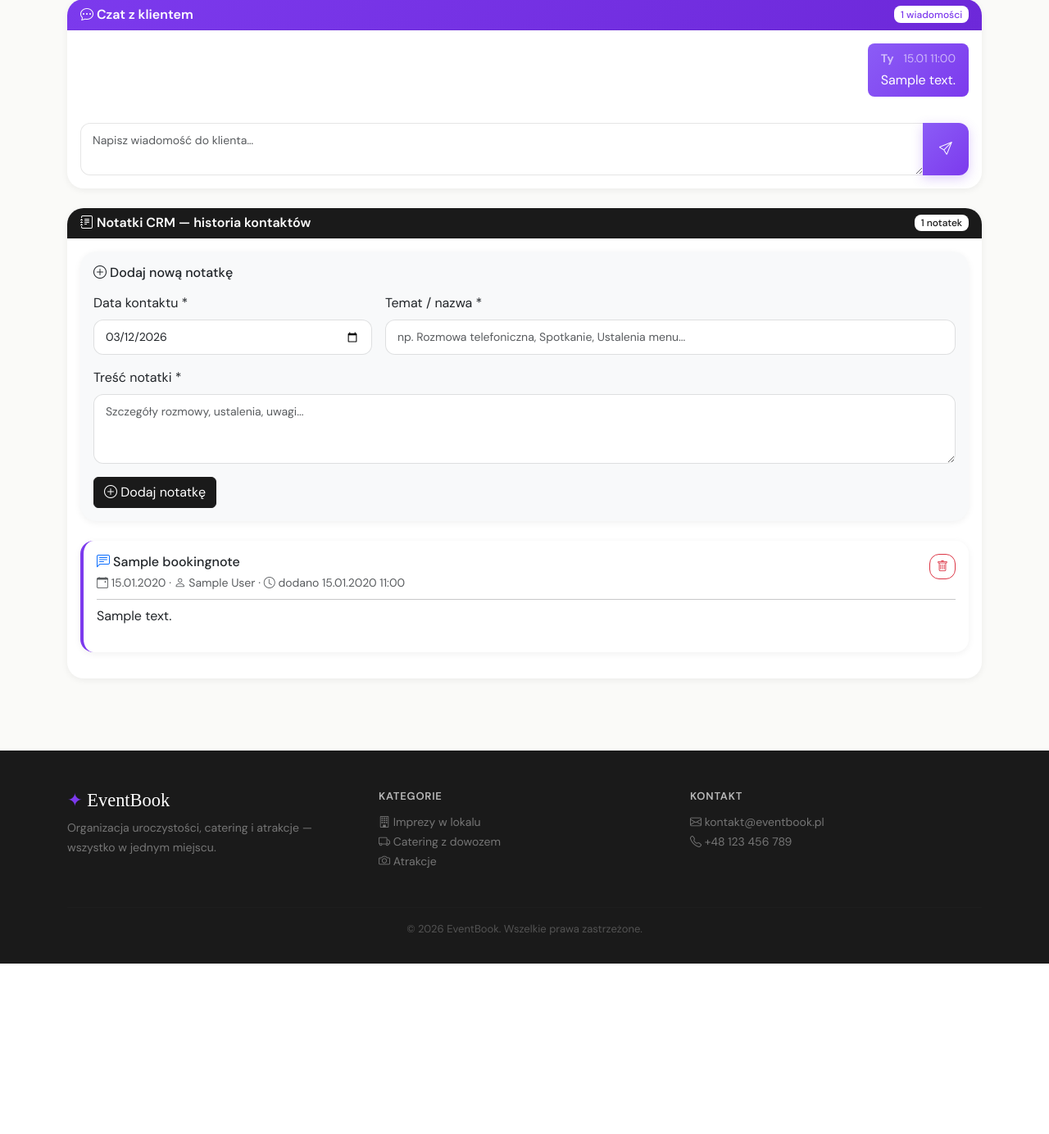
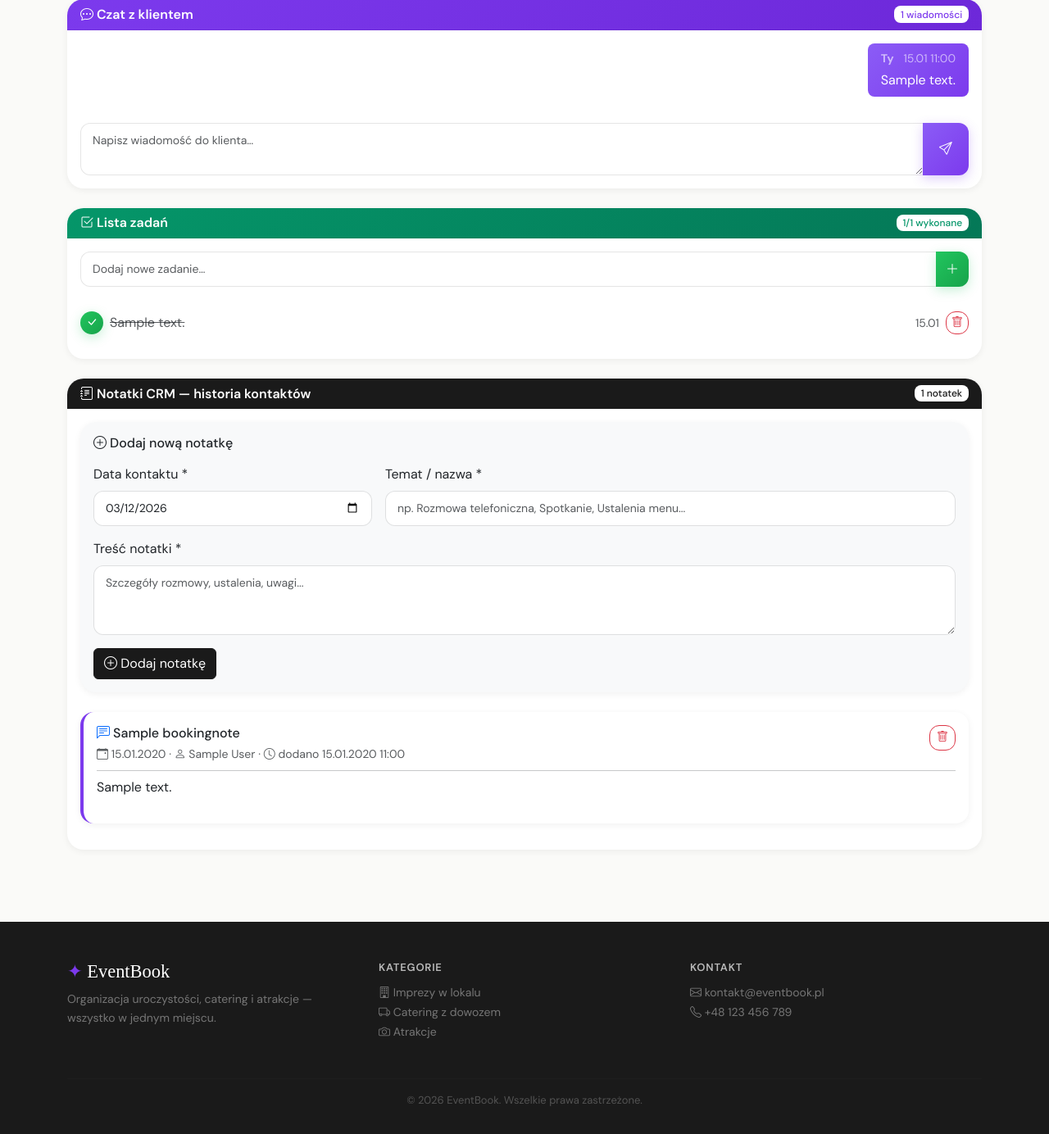
Before and after one commit to JanBober21/mojevent, a Django app: page /owner/booking/1/ in a window 1280 px wide. Shown: the part 1081-2465 px from the top of the page at 82% size. Before the commit the page ends 2257 px from the top, so only its background shows below. Run offline with Django 5.2, Linux system fonts and the light colour scheme; a user stored in the database is signed in; data comes from the database, SQL or seed files in the repository; tables that the repository leaves empty hold one stand-in row (values such as "Sample post"); parts of the project's set-up code (start-up, migrations or seed data) failed here and were passed over; some web fonts are replaced.

Commit message:
Booking todo checklist - add/toggle/delete tasks per booking

```diff
--- a/bookings/models.py
+++ b/bookings/models.py
@@ -447,6 +447,29 @@ class BookingNote(models.Model):
         return f"{self.date} — {self.title}"
 
 
+class BookingTodo(models.Model):
+    """Zadanie do wykonania powiązane z rezerwacją."""
+
+    booking = models.ForeignKey(
+        Booking,
+        on_delete=models.CASCADE,
+        related_name="todos",
+        verbose_name="Rezerwacja",
+    )
+    text = models.CharField("Zadanie", max_length=300)
+    is_done = models.BooleanField("Wykonane", default=False)
+    created_at = models.DateTimeField("Utworzono", auto_now_add=True)
+
+    class Meta:
+        verbose_name = "Zadanie"
+        verbose_name_plural = "Zadania"
+        ordering = ["is_done", "created_at"]
+
+    def __str__(self):
+        mark = "✓" if self.is_done else "○"
+        return f"{mark} {self.text}"
+
+
 class SavedMenu(models.Model):
     """Menu restauracji zapisane przez klienta."""
 
--- a/bookings/views.py
+++ b/bookings/views.py
@@ -10,7 +10,7 @@ from datetime import datetime, timedelta, date
 import json
 import math
 
-from .models import Restaurant, Booking, Review, RestaurantOwner, BookingNote, Menu, MenuItem, BookingMenuItem, AttractionItem, BookingMessage, RestaurantImage, SavedMenu, MenuItemTemplate, BlockedDate
+from .models import Restaurant, Booking, Review, RestaurantOwner, BookingNote, BookingTodo, Menu, MenuItem, BookingMenuItem, AttractionItem, BookingMessage, RestaurantImage, SavedMenu, MenuItemTemplate, BlockedDate
 from .forms import BookingForm, ReviewForm, UserRegisterForm, RestaurantSearchForm, OwnerRegisterForm, RestaurantForm, UserSettingsForm
 from .style_scraper import scrape_styles
 from .social_scraper import import_from_urls, detect_platform, PLATFORM_LABELS, PLATFORM_ICONS
@@ -760,6 +760,27 @@ def owner_booking_detail(request, booking_id):
             note_id = request.POST.get("note_id")
             BookingNote.objects.filter(id=note_id, booking=booking).delete()
             messages.success(request, "Notatka została usunięta.")
+
+        elif action == "add_todo":
+            todo_text = request.POST.get("todo_text", "").strip()
+            if todo_text:
+                BookingTodo.objects.create(booking=booking, text=todo_text)
+                messages.success(request, "Zadanie dodane.")
+            else:
+                messages.error(request, "Wpisz treść zadania.")
+
+        elif action == "toggle_todo":
+            todo_id = request.POST.get("todo_id")
+            todo = BookingTodo.objects.filter(id=todo_id, booking=booking).first()
+            if todo:
+                todo.is_done = not todo.is_done
+                todo.save()
+
+        elif action == "delete_todo":
+            todo_id = request.POST.get("todo_id")
+            BookingTodo.objects.filter(id=todo_id, booking=booking).delete()
+            messages.success(request, "Zadanie usunięte.")
+
         elif action == "send_message":
             content = request.POST.get("message", "").strip()
             if content:
@@ -799,6 +820,8 @@ def owner_booking_detail(request, booking_id):
 
     notes = booking.crm_notes.all()
     chat_messages = booking.chat_messages.select_related("sender").all()
+    todos = booking.todos.all()
+    todos_done = todos.filter(is_done=True).count()
     today = timezone.now().date().isoformat()
 
     return render(request, "bookings/owner/booking_detail.html", {
@@ -806,6 +829,8 @@ def owner_booking_detail(request, booking_id):
         "booking": booking,
         "notes": notes,
         "chat_messages": chat_messages,
+        "todos": todos,
+        "todos_done": todos_done,
         "today": today,
     })
 
--- a/templates/bookings/owner/booking_detail.html
+++ b/templates/bookings/owner/booking_detail.html
@@ -340,6 +340,57 @@
     </div>
 </div>
 
+<!-- Lista zadań (Todo) -->
+<div class="card mt-4">
+    <div class="card-header d-flex justify-content-between align-items-center" style="background: linear-gradient(135deg, #059669 0%, #047857 100%); color: #fff;">
+        <h5 class="mb-0"><i class="bi bi-check2-square"></i> Lista zadań</h5>
+        <span class="badge bg-white" style="color: #059669;">{{ todos_done }}/{{ todos|length }} wykonane</span>
+    </div>
+    <div class="card-body">
+        <!-- Formularz dodawania zadania -->
+        <form method="post" class="mb-3">
+            {% csrf_token %}
+            <input type="hidden" name="action" value="add_todo">
+            <div class="input-group">
+                <input type="text" name="todo_text" class="form-control" placeholder="Dodaj nowe zadanie…" required maxlength="300">
+                <button type="submit" class="btn btn-success"><i class="bi bi-plus-lg"></i></button>
+            </div>
+        </form>
+
+        {% if todos %}
+        <ul class="list-group list-group-flush">
+            {% for todo in todos %}
+            <li class="list-group-item d-flex align-items-center px-0 {% if todo.is_done %}text-muted{% endif %}">
+                <form method="post" class="me-2 flex-shrink-0">
+                    {% csrf_token %}
+                    <input type="hidden" name="action" value="toggle_todo">
+                    <input type="hidden" name="todo_id" value="{{ todo.id }}">
+                    <button type="submit" class="btn btn-sm {% if todo.is_done %}btn-success{% else %}btn-outline-secondary{% endif %} rounded-circle p-0" style="width:28px;height:28px;" title="{% if todo.is_done %}Cofnij{% else %}Oznacz jako zrobione{% endif %}">
+                        <i class="bi {% if todo.is_done %}bi-check-lg{% else %}bi-circle{% endif %}"></i>
+                    </button>
+                </form>
+                <span class="flex-grow-1 {% if todo.is_done %}text-decoration-line-through{% endif %}">{{ todo.text }}</span>
+                <small class="text-muted me-2 flex-shrink-0">{{ todo.created_at|date:"d.m" }}</small>
+                <form method="post" class="flex-shrink-0">
+                    {% csrf_token %}
+                    <input type="hidden" name="action" value="delete_todo">
+                    <input type="hidden" name="todo_id" value="{{ todo.id }}">
+                    <button type="submit" class="btn btn-outline-danger btn-sm p-0" style="width:28px;height:28px;" onclick="return confirm('Usunąć zadanie?')" title="Usuń">
+                        <i class="bi bi-trash"></i>
+                    </button>
+                </form>
+            </li>
+            {% endfor %}
+        </ul>
+        {% else %}
+        <div class="text-center text-muted py-3">
+            <i class="bi bi-check2-square" style="font-size:2rem;"></i>
+            <p class="mt-2 mb-0">Brak zadań. Dodaj pierwsze zadanie!</p>
+        </div>
+        {% endif %}
+    </div>
+</div>
+
 <!-- Notatki CRM -->
 <div class="card mt-4">
     <div class="card-header d-flex justify-content-between align-items-center" style="background: #1a1a1a; color: #fff;">
```
Also changed, not shown: bookings/migrations/0030_bookingtodo.py (added).
